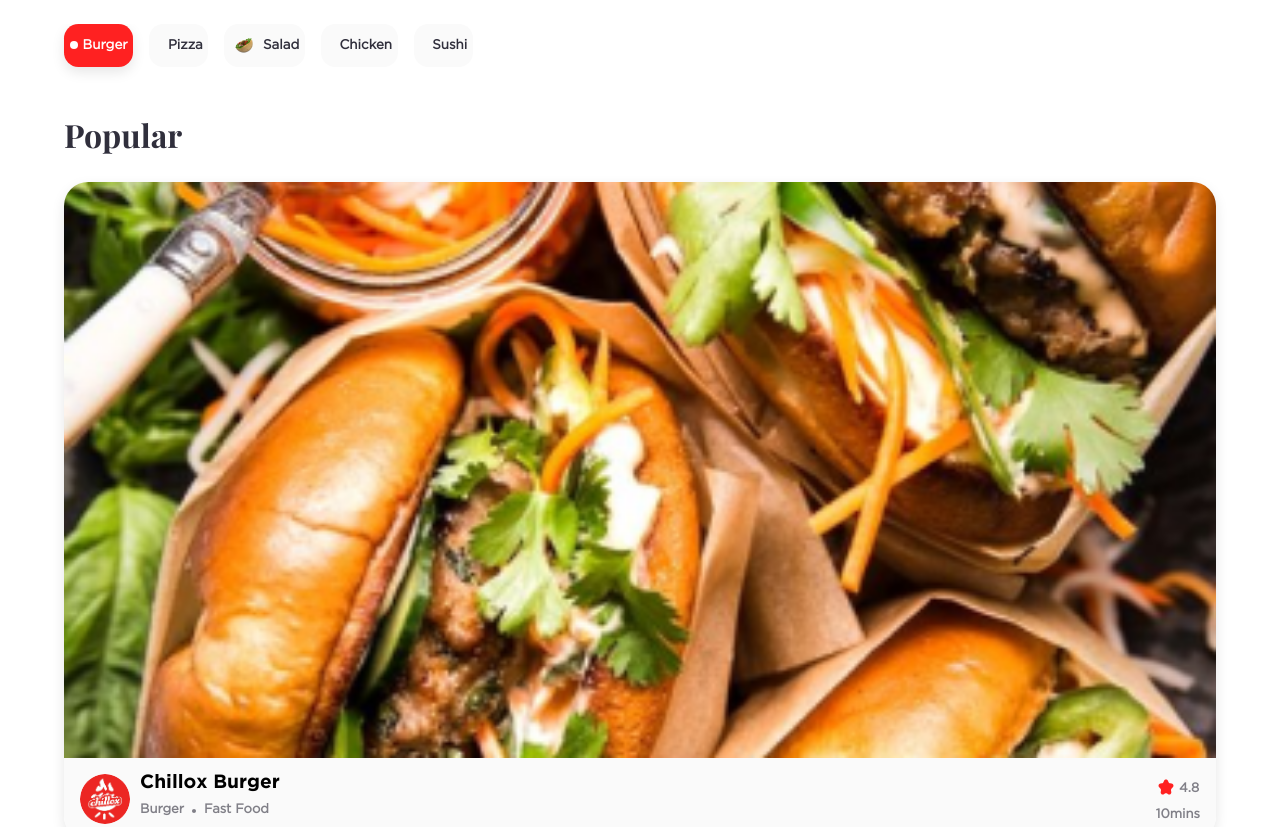
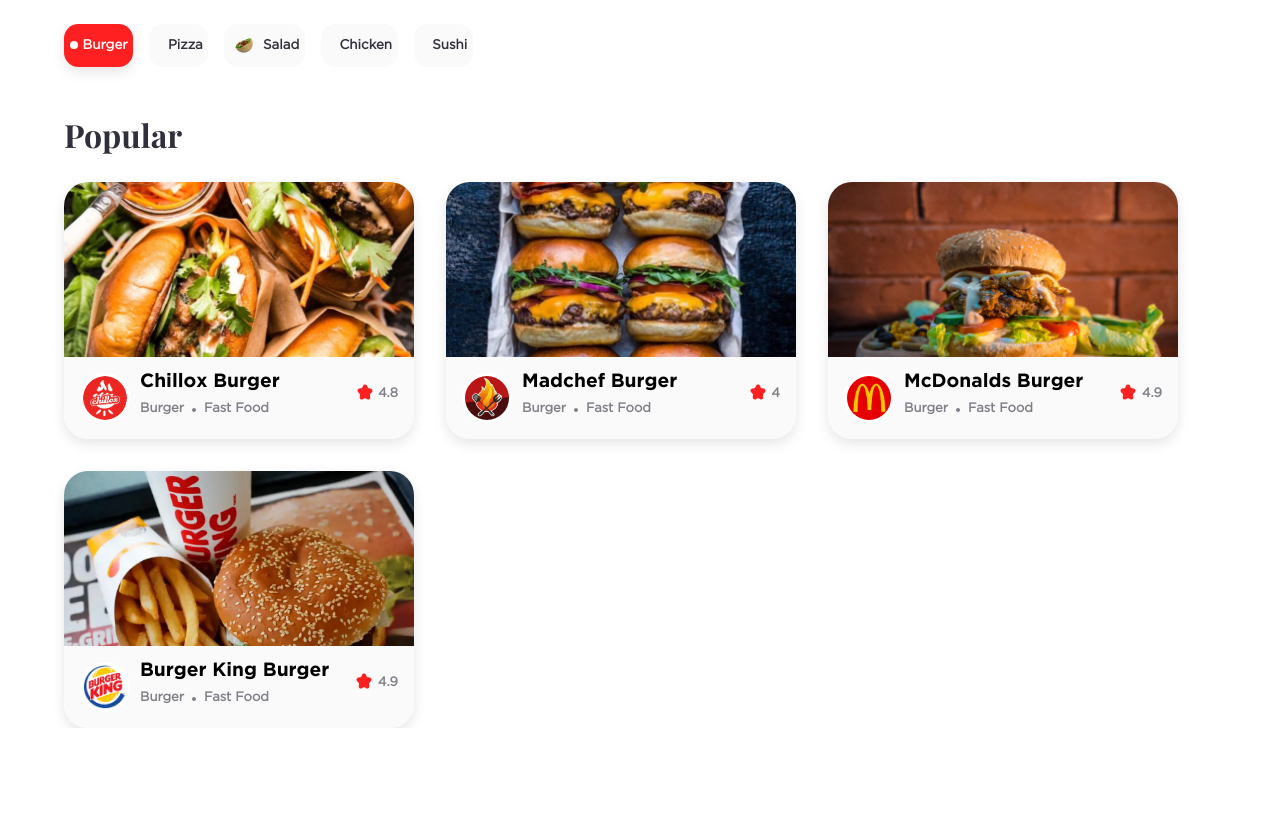
Before and after one commit to kore4lyf/theodinproject, a plain HTML site: page food-delivery/index.html in a window 1280 px wide. Shown: the part 468-1295 px from the top of the page. After the commit the page ends 1196 px from the top, so only its background shows below. Drawn offline with Linux system fonts and the light colour scheme.

Commit message:
food-delivery: Set popular display to flex

```diff
--- a/food-delivery/assets/script/data.js
+++ b/food-delivery/assets/script/data.js
@@ -68,7 +68,7 @@ export const restaurants = [
   {
     name: "Madchef",
     menuCategory: ["burger"],
-    rating: parseFloat(4.0),
+    rating: 4.0,
     profilePhotoName: "madchef-profile.jpg",
     coverPhotoName: {
       burger: "madchef-cover.png"
@@ -80,7 +80,7 @@ export const restaurants = [
     name: "McDonalds",
     menuCategory: ["burger"],
     rating: 4.9,
-    profilePhotoName: "burger-king-profile.png",
+    profilePhotoName: "mcdonalds-profile.jpg",
     coverPhotoName: {
       burger: "mcdonalds-cover.png"
     },
--- a/food-delivery/assets/script/script.js
+++ b/food-delivery/assets/script/script.js
@@ -54,7 +54,7 @@ function switchCategory(itemName) {
 // Display Popurlar restaurant Items
 
 function loadPopularCategory(categoryName) {
-  console.log(categoryName)
+
   const popularContainerDom = document.querySelector(".popularContainer");
   const popularDom = document.createElement("div");
   let popularInnerHtml = "";
@@ -67,7 +67,7 @@ function loadPopularCategory(categoryName) {
 
   for (let item of items) {
     popularInnerHtml += `
-      <a onclick="showMenu('chillox', 'burger')" class="items">
+      <div onclick="showMenu('chillox', 'burger')" class="items">
         <div class="item shadow text-bold">
           <img src="./assets/images/cover/${item.coverPhotoName[categoryName]}" alt="">
           <div class="item-details">
@@ -93,11 +93,11 @@ function loadPopularCategory(categoryName) {
                 </span>
                 <p class="text-faint-dark">${item.rating}</p>
               </div>
-              <p class="item-delivery-time text-faint-dark"> ${item.deliveryTime}mins</p>
+              <p class="item-delivery-time text-faint-dark"></p>
             </div>
           </div>
         </div>
-      </a>
+      </div>
 
 
     `
@@ -106,7 +106,7 @@ function loadPopularCategory(categoryName) {
   popularDom.innerHTML = popularInnerHtml;
   popularContainerDom.appendChild(popularDom);
 
-  console.log(popularDom);
+
 }
 
 loadPopularCategory("burger");
--- a/food-delivery/assets/style/style.css
+++ b/food-delivery/assets/style/style.css
@@ -278,9 +278,30 @@ button.icon-stroke:hover {
   color: var(--clr-accent);
 }
 
+.sha {
+  display: grid;
+
+  grid-template-columns: 100px, 100px;
+  grid-auto-rows: 100px;
+  gap: 1rem;
+}
+
+
+
+
 
 
 /** ---popular--- **/
+.popular {
+  display: flex;
+  flex-wrap: wrap;
+  /* grid-template-columns: repeat(autofit, minmax(300px, 400px)); */
+  gap: 2rem;
+}
+.popular .items {
+  /* margin: auto; */
+  width: 350px;
+}
 
 .popular .item {
   border-radius: 1.5rem;
@@ -318,6 +339,8 @@ button.icon-stroke:hover {
 }
 
 .popular .item-title {
+  word-break: keep-all;
+  white-space: nowrap;
   font-family: var(--ff-gotham-bold) !important;
   font-weight: bold;
   font-size: clamp(1rem, .1rem + 4vw, 1.2rem);
@@ -332,10 +355,11 @@ button.icon-stroke:hover {
 }
 
 .item-profile img {
+  border: 3px solid white;
   border-radius: 100%;
   display: none;
-  max-width: 50px;
-  min-width: 30px;
+  width: 50px;
+  height: 50px;
 }
 
 
```
Also changed, not shown: food-delivery/index.html (+1 -1 lines), food-delivery/assets/images/restaurants/mcdonalds-profile.jpg (added).
